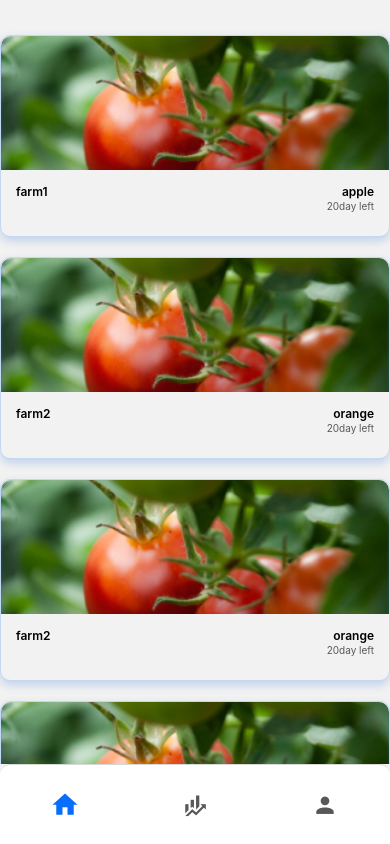
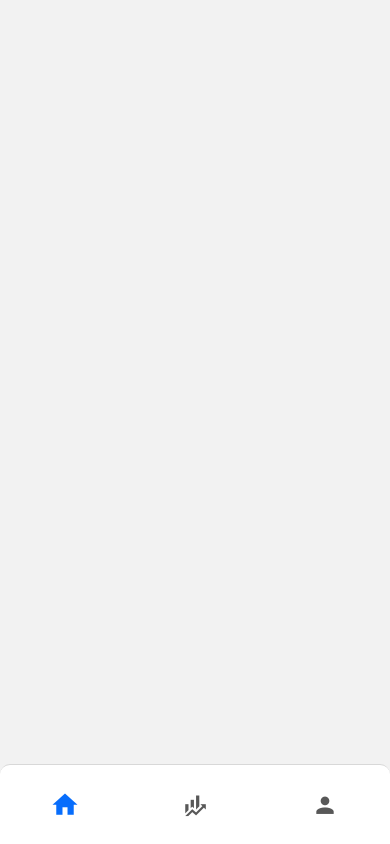
Before and after one commit to anirudh-mk/agriculture-automation-using-iot-frontend-app, a React Native app: screen /mainScreen in a window 390 px wide. Built offline with nearby package versions, Linux system fonts and the light colour scheme.

Commit message:
feat(screens/HomeScreen.js): some property changed

```diff
--- a/screens/HomeScreen.js
+++ b/screens/HomeScreen.js
@@ -3,7 +3,7 @@ import React from 'react'
 
 import ImageCard from '../components/ImageCard'
 
-import data from './HomeScreen/HomeScreenSupportFile'
+import { homeScreenFarmData } from '../utils/SupportiveDataFile'
 
 const HomeScreen = () => {
 
@@ -23,7 +23,7 @@ const HomeScreen = () => {
       <FlatList
         style={{ width:'100%' }}
         contentContainerStyle={{ alignItems:'center' }}
-        data={ data }
+        data={ homeScreenFarmData }
         renderItem={ renderItem }
         keyExtractor={ (item)=> item.id }
       />
```
